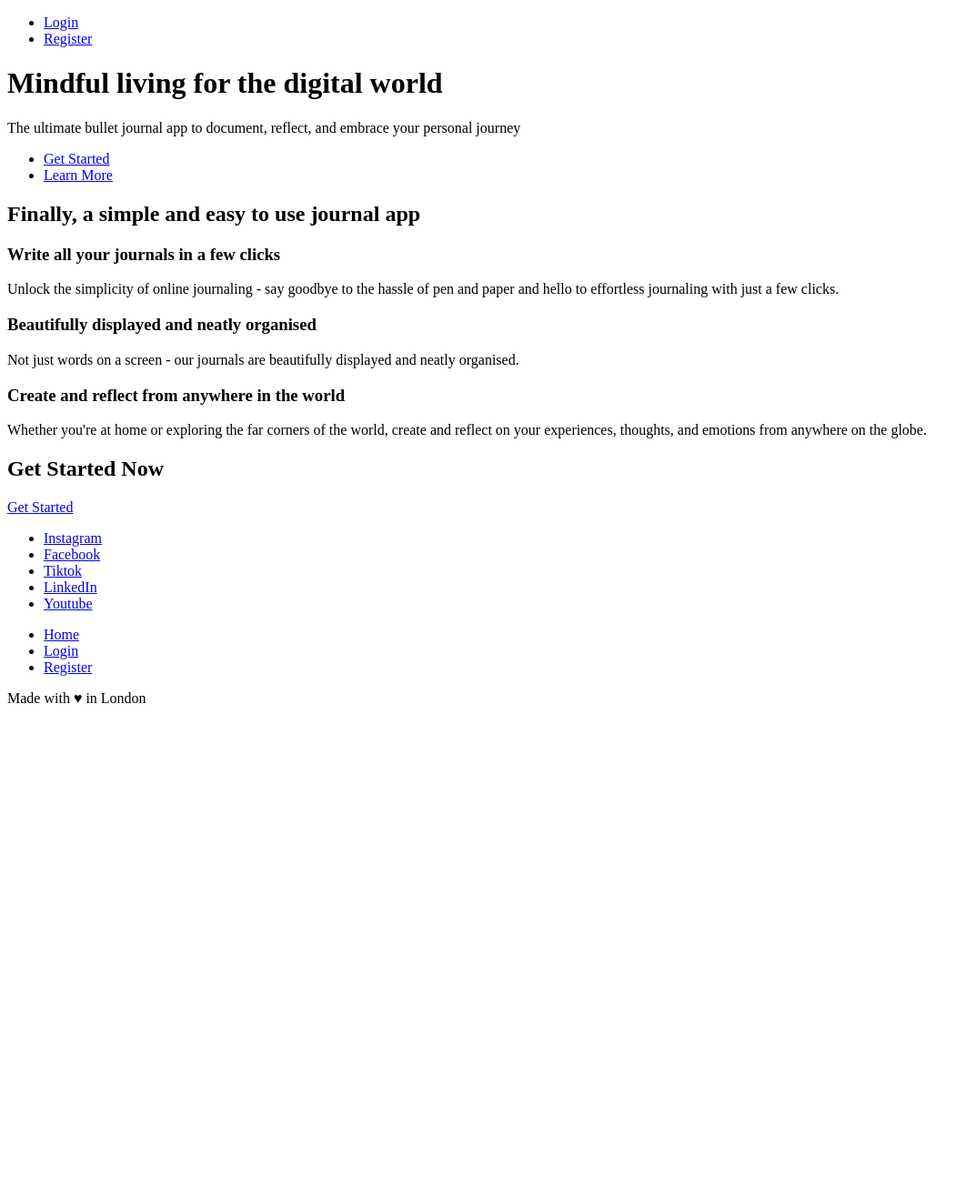
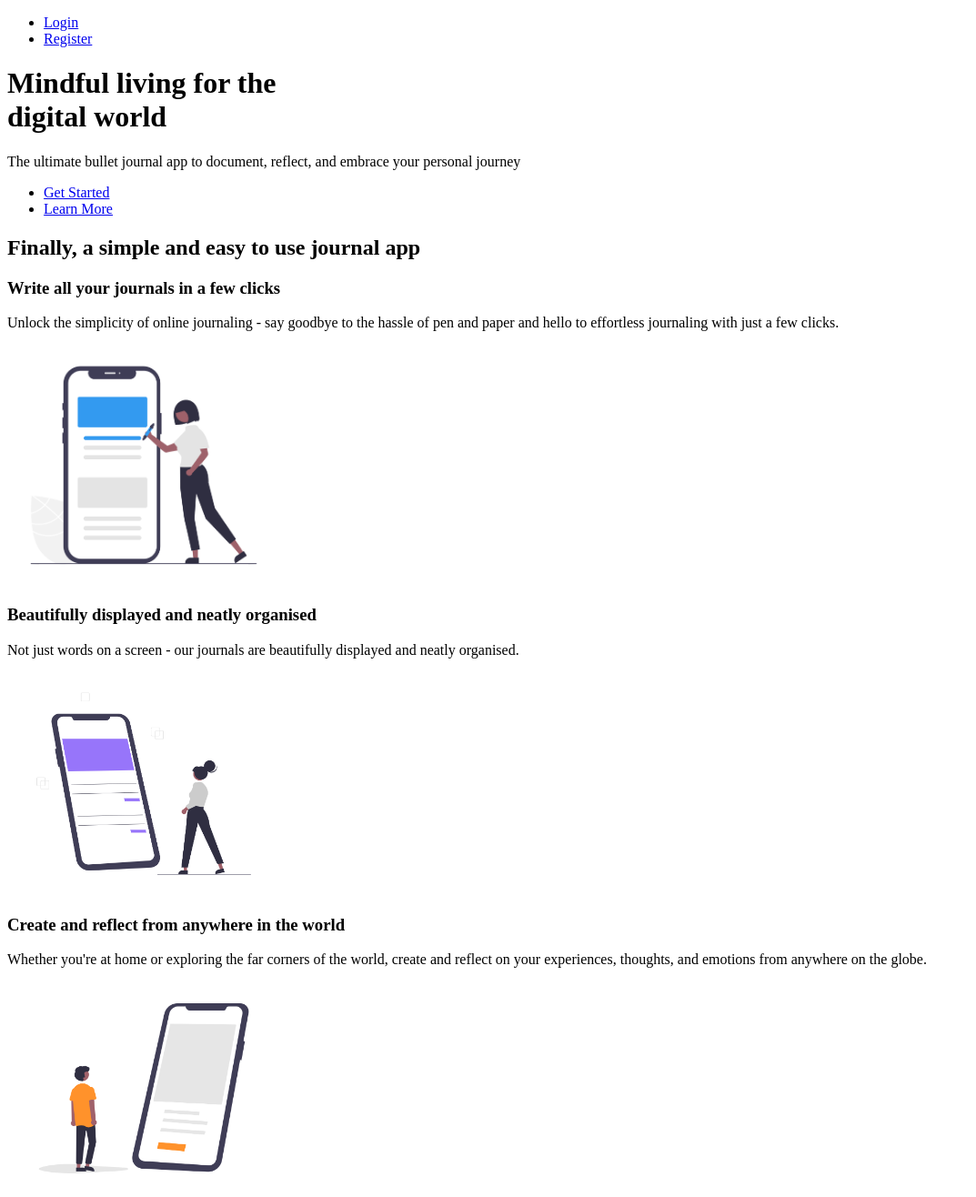
Before and after one commit to roberthdez536/Quill, a plain HTML site: page index.html in a window 1280 px wide. Shown: the top 1316 px of the page at 91% size, without its empty margins (0-1073 px from the left). Before the commit the page ends 800 px from the top, so only its background shows below. Drawn offline with Linux system fonts and the light colour scheme.

Commit message:
images and self closing tags

```diff
--- a/index.html
+++ b/index.html
@@ -15,7 +15,7 @@
     </ul>
 
     <!-- HERO SECTION -->
-    <h1>Mindful living for the digital world</h1>
+    <h1>Mindful living for the <br> digital world</h1>
     <p>The ultimate bullet journal app to document, reflect, and embrace your personal journey</p>
     <ul>
         <li><a href="register.html">Get Started</a></li>
@@ -27,12 +27,15 @@
 
     <h3>Write all your journals in a few clicks</h3>
     <p>Unlock the simplicity of online journaling - say goodbye to the hassle of pen and paper and hello to effortless journaling with just a few clicks.</p>
+    <img src="images/features-1.png" alt="simple online journaling" width="300px">
 
     <h3>Beautifully displayed and neatly organised</h3>
     <p>Not just words on a screen - our journals are beautifully displayed and neatly organised.</p>
+    <img src="images/features-2.png" alt="Beautifully displayed journals" width="300px">
 
     <h3>Create and reflect from anywhere in the world</h3>
     <p>Whether you're at home or exploring the far corners of the world, create and reflect on your experiences, thoughts, and emotions from anywhere on the globe.</p>
+    <img src="images/features-3.png" alt="create journals anywhere" width="300px">
 
     <!-- CTA SECTION -->
     <h2>Get Started Now</h2>
```
Also changed, not shown: images/features-1.png (added), images/features-2.png (added), images/features-3.png (added).
